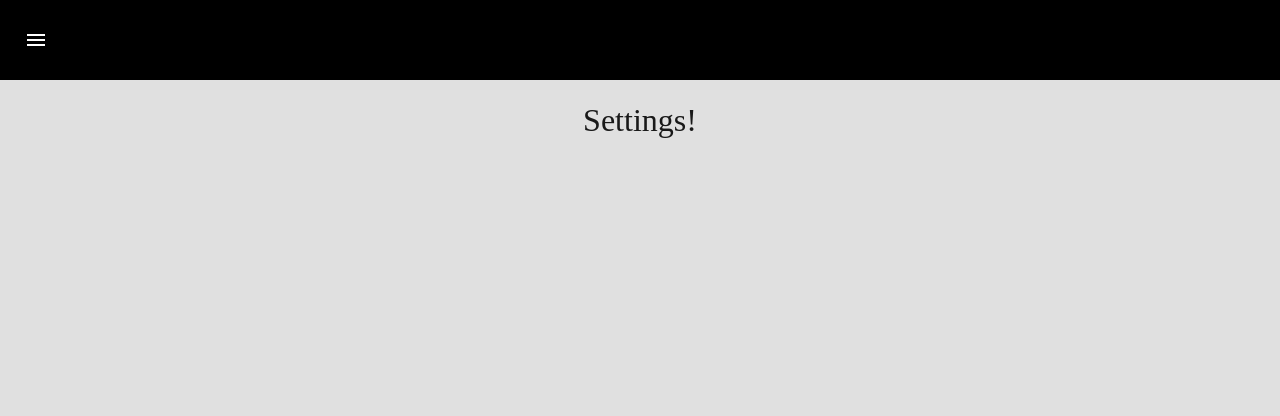
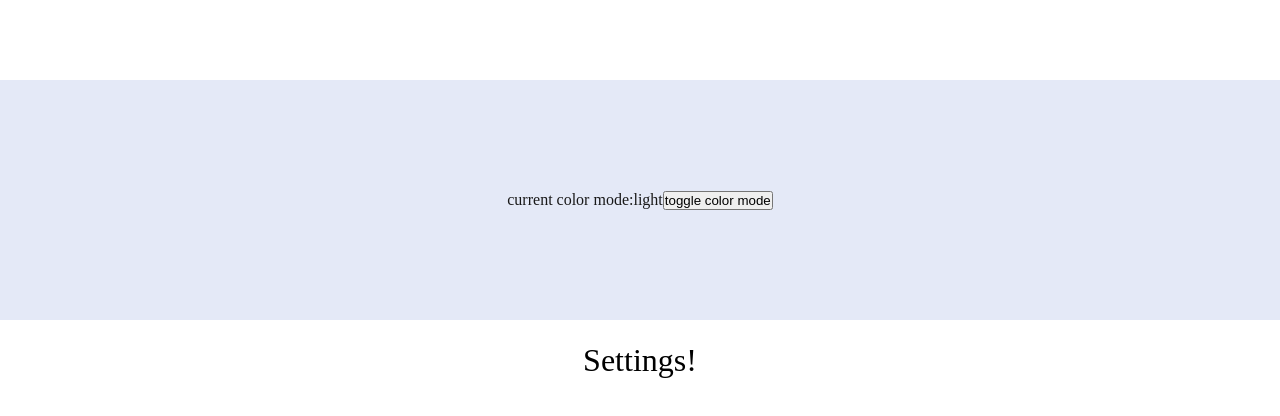
Before and after one commit to makitalpaca/django-react-template, a React (Vite) app in the folder frontend/app/: page /settings in a window 1280 px wide. Shown: the top 416 px of the page. Built offline with nearby package versions, Linux system fonts and the light colour scheme.

Commit message:
update: useContextでテーマ切り替えロジック実装

```diff
--- a/frontend/app/src/App.tsx
+++ b/frontend/app/src/App.tsx
@@ -1,26 +1,26 @@
 import { type FC } from 'react';
 import './App.css';
-import { Global } from '@emotion/react';
-import { globalStyles, initTheme } from 'components/Theme/styles';
 import { BrowserRouter, Routes, Route } from 'react-router-dom';
 import Sidebar from './components/Sidebar/Sidebar';
+import { ThemeSwitchButton } from './components/Theme2/ThemeSwitchButton';
+import { ThemeProvider } from './components/Theme2/themeProvider';
 
 import Overview from './pages/Overview';
 import Settings from './pages/Settings';
 
 const App: FC = () => {
-  initTheme();
-
   return (
     <>
-      <Global styles={globalStyles} />
+      <ThemeProvider>
         <BrowserRouter>
           <Sidebar />
+          <ThemeSwitchButton />
           <Routes>
             <Route path="/overview" element={<Overview />} />
             <Route path="/settings" element={<Settings />} />
           </Routes>
         </BrowserRouter>
+      </ThemeProvider>
     </>
   );
 };
--- a/frontend/app/src/components/Sidebar/Sidebar.tsx
+++ b/frontend/app/src/components/Sidebar/Sidebar.tsx
@@ -14,7 +14,7 @@ const Nav = styled.div`
   justify-content: frex-start;
   align-items: center;
   height: 5rem;
-  background-color: black;
+  // background-color: black;
 `;
 
 const NavIcon = styled(Link)`
@@ -29,7 +29,7 @@ const NavIcon = styled(Link)`
 const SidebarNav = styled.div<{ sidebar: boolean }>`
   width: 250px;
   height: 100vh;
-  background-color: black;
+  // background-color: black;
   position: fixed;
   top: 0;
   left: ${({ sidebar }) => (sidebar ? '0' : '-100%')};
--- a/frontend/app/src/components/Theme/styles/theme.ts
+++ b/frontend/app/src/components/Theme/styles/theme.ts
@@ -30,7 +30,8 @@ const LIGHT_THEME: Theme = {
   base: {
     color: '#191919',
     // background: 'white',
-    background: '#e0e0e0',
+    // background: '#e0e0e0',
+    background: '#e4e9f7',
   },
 };
 
--- /dev/null
+++ b/frontend/app/src/components/Theme2/ThemeSwitchButton.tsx
@@ -0,0 +1,167 @@
+// import React, { useCallback, useState, useEffect } from 'react'; // eslint-disable-line
+// import styled from '@emotion/styled';
+// import Brightness2Icon from '@mui/icons-material/Brightness2';
+// import LightModeIcon from '@mui/icons-material/LightMode';
+// import { type ThemeKey, THEME_KEY, setTheme } from './styles';
+
+// interface Props {
+//   className?: string;
+// }
+
+// const Component: React.FC<Props> = ({ className }) => {
+//   const [themeKey, setThemeKey] = useState<ThemeKey>(
+//     (document.body.dataset.theme as ThemeKey) ?? THEME_KEY.light
+//   );
+
+//   console.log(document.body.dataset);
+
+//   useEffect(() => {
+//     setThemeKey((document.body.dataset.theme as ThemeKey) ?? THEME_KEY.light);
+//   }, []);
+
+//   const handleChange = useCallback(() => {
+//     const next =
+//       themeKey === THEME_KEY.light ? THEME_KEY.dark : THEME_KEY.light;
+//     setThemeKey(next);
+//     setTheme(next);
+//   }, [themeKey]);
+
+//   const isDark = themeKey === THEME_KEY.light;
+
+//   return (
+//     <div className={className}>
+//       <label className="toggle" data-dark={isDark}>
+//         <input
+//           type="checkbox"
+//           name="switchTheme"
+//           id="switchTheme"
+//           onChange={handleChange}
+//         />
+//         <span
+//           className="icon light"
+//           role="img"
+//           aria-label="light"
+//           aria-hidden={isDark}
+//         >
+//           <LightModeIcon style={{ color: 'black' }} />
+//         </span>
+//         <span
+//           className="icon dark"
+//           role="img"
+//           aria-label="dark"
+//           aria-hidden={!isDark}
+//         >
+//           <Brightness2Icon style={{ color: 'white' }} />
+//         </span>
+//         <span className="knob" data-dark={isDark} />
+//       </label>
+//     </div>
+//   );
+// };
+
+// export const ThemeSwitchButton = styled(Component)`
+//   > .toggle {
+//     display: block;
+//     width: 48px;
+//     height: 24px;
+//     border-radius: 12px;
+//     position: relative;
+//     transition: background-color 0.2s ease-out;
+//     &[data-dark='true'] {
+//       background-color: #101010;
+//     }
+//     &[data-dark='false'] {
+//       background-color: white;
+//     }
+//     > input {
+//       opacity: 0;
+//       position: absolute;
+//       width: 0;
+//       height: 0;
+//     }
+//   }
+
+//   .icon,
+//   .knob {
+//     position: absolute;
+//     border-radius: 50%;
+//     transform: translateY(-50%);
+//   }
+
+//   .icon {
+//     top: calc(50%);
+//     line-height: 1;
+//     height: 16px;
+//     width: 16px;
+//     font-size: 16px;
+//     text-shadow: 0 0 2px rgba(0, 0, 0, 0.6);
+//     &[aria-hidden='true'] {
+//       opacity: 0;
+//       visibility: hidden;
+//     }
+
+//     &.light {
+//       left: 3px;
+//     }
+
+//     &.dark {
+//       right: 5px;
+//     }
+//   }
+
+//   .knob {
+//     height: 18px;
+//     width: 18px;
+//     right: 2px;
+//     top: 50%;
+//     transition: right 0.2s ease-out;
+//     box-shadow: 1px 1px 4px rgba(0, 0, 0, 0.4);
+//     &[data-dark='true'] {
+//       right: 26px;
+//       background-color: white;
+//     }
+//     &[data-dark='false'] {
+//       background-color: #101010;
+//     }
+//   }
+// `;
+
+import { type FC, useContext } from 'react';
+// import tw, { css, styled } from 'twin.macro';
+import styled from '@emotion/styled';
+import { useTheme, ThemeContext } from './themeContext';
+
+// import BlogCard from '../blogCard';
+
+// propsでEmotionProviderのthemeを受け取ることができる
+// const Container = styled.div`
+//   height: 100%;
+//   background: ${(props) => props.theme.background};
+//   color: ${(props) => props.theme.text};
+// `;
+const Container = styled.div`
+  display: flex;
+  align-items: center;
+  justify-content: center;
+  height: 30vh;
+  background: ${(props) => props.theme.background};
+  color: ${(props) => props.theme.text};
+`;
+
+export const ThemeSwitchButton: FC = () => {
+  const { colorMode, setColorMode } = useTheme();
+  // const { colorMode, setColorMode } = useContext(ThemeContext);
+
+  return (
+    <>
+      {/* themeで切り替わる部分 */}
+      <Container>
+        <p>
+          current color mode:
+          {colorMode}
+        </p>
+        <button onClick={setColorMode}>toggle color mode</button>
+      </Container>
+    </>
+  );
+};
--- /dev/null
+++ b/frontend/app/src/components/Theme2/themeContext.tsx
@@ -0,0 +1,60 @@
+// // themeContext.ts
+// // React useContextで現在のモードを管理する
+// import { type FC, createContext, useContext } from 'react';
+
+// interface ThemeContextType {
+//   colorMode: string;
+//   setColorMode: () => void;
+// }
+
+// // コンテキストのデフォルト値
+// const defaultContext: ThemeContextType = {
+//   colorMode: 'light',
+//   setColorMode: () => {}, // eslint-disable-line
+// };
+
+// // コンテキスト作成
+// export const ThemeContext = createContext<ThemeContextType>(defaultContext);
+// export const useTheme = () => useContext(ThemeContext);
+// // eslint-disable-line
+
+// import { createContext } from 'react';
+import { type FC, createContext, useContext } from 'react';
+
+interface ThemeContextType {
+  colorMode: string;
+  setColorMode: () => void;
+}
+// type ThemeContextType = {
+//   colorMode: 'light' | 'dark';
+//   setColorMode: () => void;
+// };
+
+// コンテキストのデフォルト値
+const defaultContext: ThemeContextType = {
+  colorMode: 'light',
+  // colorMode: 'dark',
+  setColorMode: () => {}, // eslint-disable-line
+};
+
+// interface Props {}
+
+// コンテキスト作成
+export const ThemeContext = createContext<ThemeContextType>(defaultContext);
+export const useTheme: FC = () => useContext(ThemeContext);
+
+// export const useTheme: FC<Props> = (): JSX.Element => useContext(ThemeContext);
+// eslint-disable-line
+
+// import { type FC, createContext, useContext } from 'react';
+
+// // コンテキストのデフォルト値
+// const defaultContext = {
+//   colorMode: 'light',
+//   setColorMode: () => {}, // eslint-disable-line
+// };
+
+// // コンテキスト作成
+// export const ThemeContext = createContext(defaultContext);
+// export const useTheme: FC = () => useContext(ThemeContext);
+// // eslint-disable-line
--- /dev/null
+++ b/frontend/app/src/components/Theme2/themeProvider.tsx
@@ -0,0 +1,43 @@
+import { type FC, useState } from 'react';
+import { ThemeProvider as EmotionProvider } from '@emotion/react';
+import { ThemeContext } from './themeContext';
+import { getTheme } from './themes';
+
+type Props = {
+  children?: React.ReactNode;
+};
+
+export const ThemeProvider: FC<Props> = ({ children }) => {
+  // const ThemeProvider = ({ children }) => {
+  // useStateでモードを管理する（stateの値をcontextProviderに渡す）
+  const [colorMode, setColorMode] = useState('light');
+
+  // モードを切り替える関数
+  const toggleColorMode = () => {
+    // colorMode切り替え用関数
+    setColorMode(colorMode === 'light' ? 'dark' : 'light');
+  };
+
+  return (
+    // emotion-themingのthemeProvider
+    // stateのcolorModeが変わるとthemeが切り替わる
+    <EmotionProvider theme={getTheme(colorMode)}>
+      {/* useContextのprivderにモードを管理してるstateを渡し
+        子のcomponentでsetColorModeでstateを変更した場合、
+        EmotionProviderに渡しているcolorModeが切り替わる
+        colorModeが切り替れば、getThemeで取得されるthemeも変わり、
+        darkmodeまたはlightモードに切り替わる
+     */}
+      <ThemeContext.Provider
+        value={{
+          colorMode,
+          setColorMode: toggleColorMode,
+        }}
+      >
+        {children}
+      </ThemeContext.Provider>
+    </EmotionProvider>
+  );
+};
+
+// export default ThemeProvider;
--- /dev/null
+++ b/frontend/app/src/components/Theme2/themes.tsx
@@ -0,0 +1,31 @@
+interface ThemeType {
+  primary: string;
+  secundary: string;
+  background: string;
+  text: string;
+}
+
+const lightTheme: ThemeType = {
+  primary: '#ffffff',
+  secundary: '#ffffff',
+  background: '#e4e9f7',
+  text: '#191919',
+};
+
+const darkTheme: ThemeType = {
+  primary: '#ffffff',
+  secundary: '#ffffff',
+  background: '#0a1929',
+  text: 'white',
+};
+
+export const getTheme = (colorMode: string): ThemeType => {
+  switch (colorMode) {
+    case 'light':
+      return lightTheme;
+    case 'dark':
+      return darkTheme;
+    default:
+      return lightTheme;
+  }
+};
```
Lines whose indentation alone changed are shown as unchanged.
